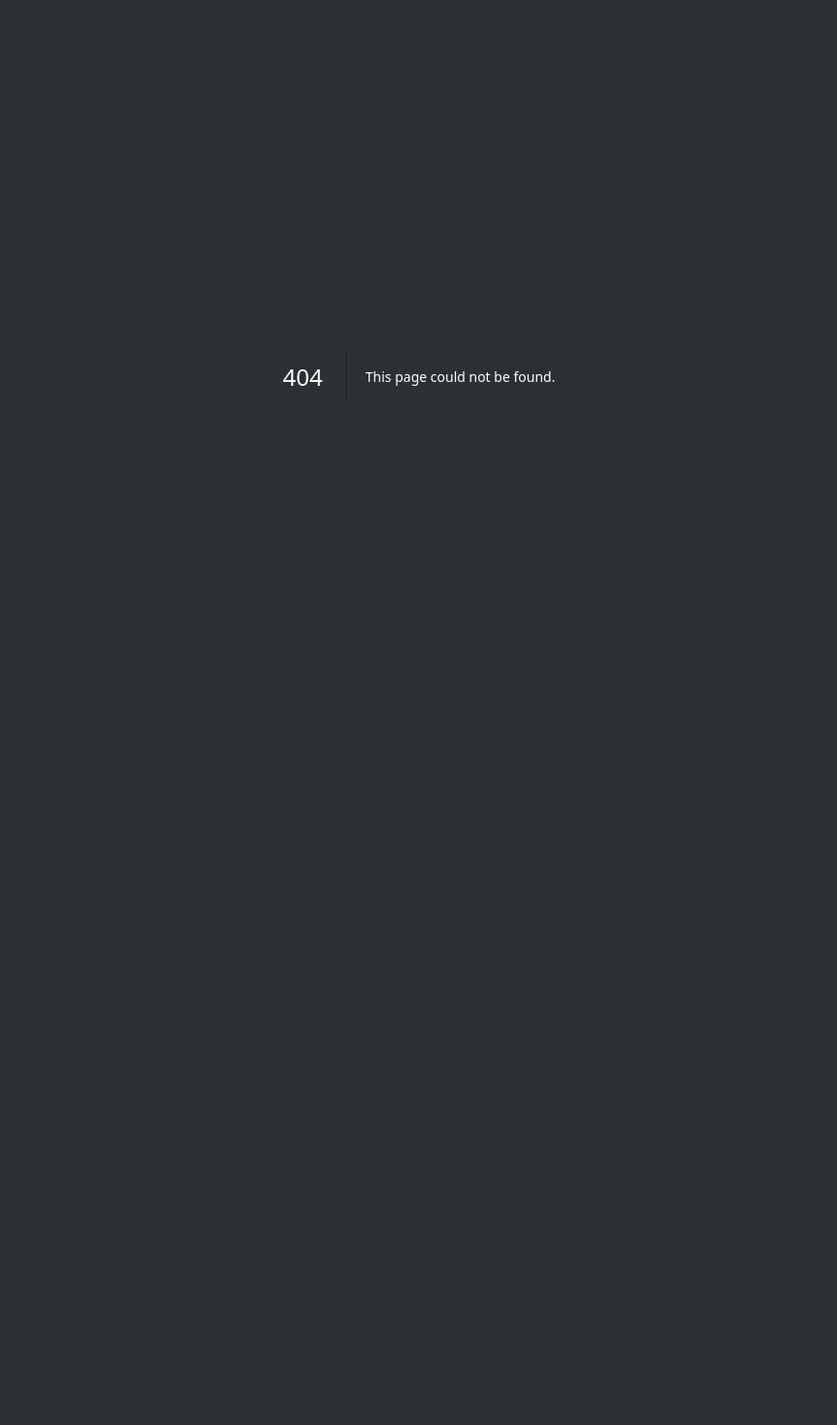
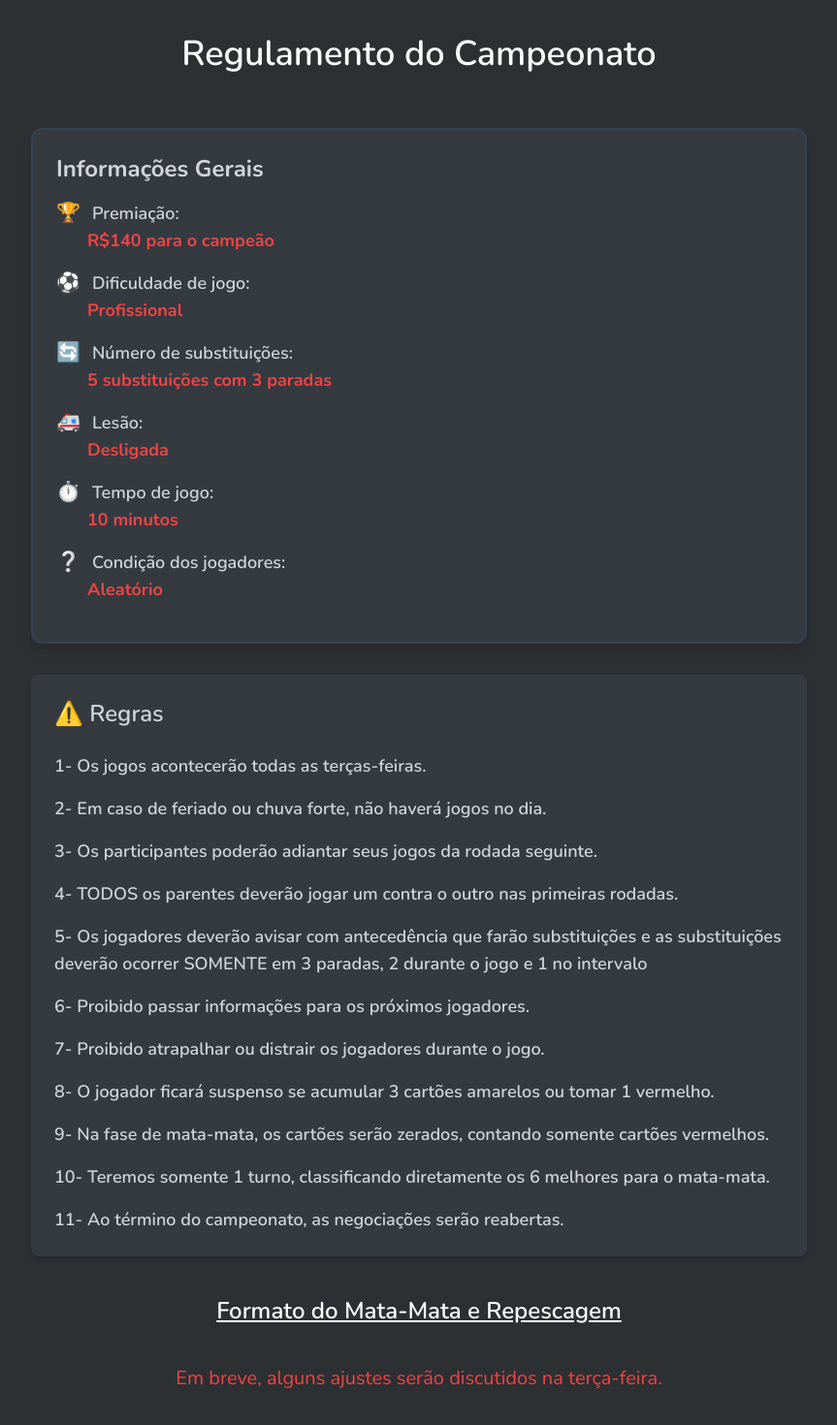
Before and after one commit to gabrieldemattos/pes-championship-search-site, a Next.js app: page /regulation in a window 1280 px wide. Before the commit this address had no page. Shown: the part 72-1542 px from the top of the page at 97% size, without its empty margins (208-1071 px from the left). Before the commit the page ends 860 px from the top, so only its background shows below. Built offline with nearby package versions, Linux system fonts and the light colour scheme.

Commit message:
feat: add regulation page

```diff
--- a/app/_components/navbar.tsx
+++ b/app/_components/navbar.tsx
@@ -36,7 +36,7 @@ const Navbar = () => {
   );
 
   return (
-    <nav className="flex items-center justify-between p-3 shadow-md shadow-slate-500">
+    <nav className="flex items-center justify-between p-3 shadow-md shadow-slate-500 bg-[#212529] z-20">
       <Button
         onClick={backToPreviousPage}
         variant="ghost"
--- a/app/page.tsx
+++ b/app/page.tsx
@@ -1,14 +1,29 @@
 import Image from "next/image";
 import SearchPlayer from "./_components/search-player";
+import Link from "next/link";
 
 export default function Home() {
   return (
-    <div className="w-screen text-white flex flex-col pt-3 relative top-0 left-0 translate-y-[15%]">
-      <div className="relative h-[250px] w-full mt-10 md:h-[350px]">
+    <div>
+      <div className="relative h-[200px] w-full animate-swingDown z-10">
+        <Link href="/regulation">
+          <Image
+            src="/regulation-plate.png"
+            alt="regulation plate"
+            fill
+            priority
+            className="object-contain"
+          />
+        </Link>
+      </div>
+
+      <div className="w-screen text-white flex flex-col pt-3 relative top-0 left-0 translate-y-[15%] md:translate-y-[10%] lg:translate-y-[5%]">
+        <div className="relative h-[250px] w-full md:h-[350px]">
           <Image
             src="/pes-logo.png"
             alt="logo pro evolution soccer 2007"
             fill
+            priority
             className="object-contain"
           />
         </div>
@@ -17,5 +32,6 @@ export default function Home() {
           <SearchPlayer />
         </div>
       </div>
+    </div>
   );
 }
--- /dev/null
+++ b/app/regulation/_components/rules.tsx
@@ -0,0 +1,9 @@
+const Rules = ({ rule }: { rule: string }) => {
+  return (
+    <li className="text-lg text-gray-300">
+      <span className="font-semibold">{rule}</span>
+    </li>
+  );
+};
+
+export default Rules;
--- /dev/null
+++ b/app/regulation/_components/settings.tsx
@@ -0,0 +1,23 @@
+import { ReactNode } from "react";
+
+interface SettingsProps {
+  icon: ReactNode;
+  label: string;
+  setting: string;
+}
+
+const Settings = ({ icon, label, setting }: SettingsProps) => {
+  return (
+    <div className="mb-4 text-lg text-gray-300">
+      <div className="flex items-center space-x-3">
+        <span className="text-xl">{icon}</span>
+        <span className="font-semibold">{label}:</span>
+      </div>
+      <div className="ml-8">
+        <span className="font-bold text-red-500">{setting}</span>
+      </div>
+    </div>
+  );
+};
+
+export default Settings;
--- /dev/null
+++ b/app/regulation/page.tsx
@@ -0,0 +1,87 @@
+import React from "react";
+import Settings from "./_components/settings";
+import Rules from "./_components/rules";
+
+const Regulation = () => {
+  return (
+    <div className="mt-12 px-4 pb-24 min-h-screen lg:px-32 xl:px-60 2xl:px-96">
+      <h1 className="text-4xl font-semibold text-center pb-6">
+        Regulamento do Campeonato
+      </h1>
+
+      <div className="my-8 text-left p-6 border-2 rounded-xl border-gray-700 shadow-lg bg-[#343a40]">
+        <h2 className="text-2xl font-bold text-gray-300 mb-4">
+          Informações Gerais
+        </h2>
+        <Settings icon="🏆" label="Premiação" setting="R$140 para o campeão" />
+        <Settings
+          icon="⚽️"
+          label="Dificuldade de jogo"
+          setting="Profissional"
+        />
+        <Settings
+          icon="🔄"
+          label="Número de substituições"
+          setting="5 substituições com 3 paradas"
+        />
+        <Settings icon="🚑" label="Lesão" setting="Desligada" />
+        <Settings icon="⏱️" label="Tempo de jogo" setting="10 minutos" />
+        <Settings
+          icon="❔"
+          label="Condição dos jogadores"
+          setting="Aleatório"
+        />
+      </div>
+
+      <div className="my-8 bg-[#343a40] rounded-lg shadow-md p-6">
+        <h2 className="text-2xl font-semibold text-gray-300 mb-6">⚠️ Regras</h2>
+        <ul className="space-y-4">
+          <Rules rule="1- Os jogos acontecerão todas as terças-feiras." />
+          <Rules rule="2- Em caso de feriado ou chuva forte, não haverá jogos no dia." />
+          <Rules rule="3- Os participantes poderão adiantar seus jogos da rodada seguinte." />
+          <Rules rule="4- TODOS os parentes deverão jogar um contra o outro nas primeiras rodadas." />
+          <Rules rule="5- Os jogadores deverão avisar com antecedência que farão substituições e as substituições deverão ocorrer SOMENTE em 3 paradas, 2 durante o jogo e 1 no intervalo" />
+          <Rules rule="6- Proibido passar informações para os próximos jogadores." />
+          <Rules rule="7- Proibido atrapalhar ou distrair os jogadores durante o jogo." />
+          <Rules rule="8- O jogador ficará suspenso se acumular 3 cartões amarelos ou tomar 1 vermelho." />
+          <Rules rule="9- Na fase de mata-mata, os cartões serão zerados, contando somente cartões vermelhos." />
+          <Rules rule="10- Teremos somente 1 turno, classificando diretamente os 6 melhores para o mata-mata." />
+          <Rules rule="11- Ao término do campeonato, as negociações serão reabertas." />
+        </ul>
+      </div>
+
+      <h2 className="text-2xl font-semibold text-center my-10 underline">
+        Formato do Mata-Mata e Repescagem
+      </h2>
+
+      <p className="text-red-500 text-center text-xl">
+        Em breve, alguns ajustes serão discutidos na terça-feira.
+      </p>
+
+      {/* <div className="space-y-4">
+        <p>
+          - Do 7º colocado ao 14º colocado, disputarão a repescagem para se
+          juntar aos 6 melhores.
+        </p>
+        <p>
+          - Os 8 classificados disputarão um mata-mata em 2 chaves de 4
+          participantes, com sorteio das chaves.
+        </p>
+        <p>
+          - Os 2 classificados da repescagem se juntam aos 6 melhores para o
+          mata-mata, com novo sorteio para definir os confrontos.
+        </p>
+        <p>
+          - Serão 2 jogos, com vantagem de empate para o melhor classificado,
+          sem penalidades em caso de empate na soma dos resultados.
+        </p>
+        <p>
+          - A final será disputada em 2 jogos. Caso a soma do placar finalize
+          empatado, haverá um terceiro jogo para definir o grande campeão.
+        </p>
+      </div> */}
+    </div>
+  );
+};
+
+export default Regulation;
--- a/tailwind.config.ts
+++ b/tailwind.config.ts
@@ -9,6 +9,15 @@ export default {
   ],
   theme: {
     extend: {
+      keyframes: {
+        swingDown: {
+          "0%": { transform: "translateY(-120%)" }, // Começa escondido acima do menu
+          "100%": { transform: "translateY(0)" }, // Termina na posição final
+        },
+      },
+      animation: {
+        swingDown: "swingDown 1s ease-out forwards", // Nome, duração, easing e modo de execução
+      },
       colors: {
         background: "hsl(var(--background))",
         foreground: "hsl(var(--foreground))",
@@ -61,5 +70,6 @@ export default {
       },
     },
   },
+  // eslint-disable-next-line @typescript-eslint/no-require-imports
   plugins: [require("tailwindcss-animate")],
 } satisfies Config;
```
Also changed, not shown: public/regulation-plate.png (added). Lines whose indentation alone changed are shown as unchanged.
